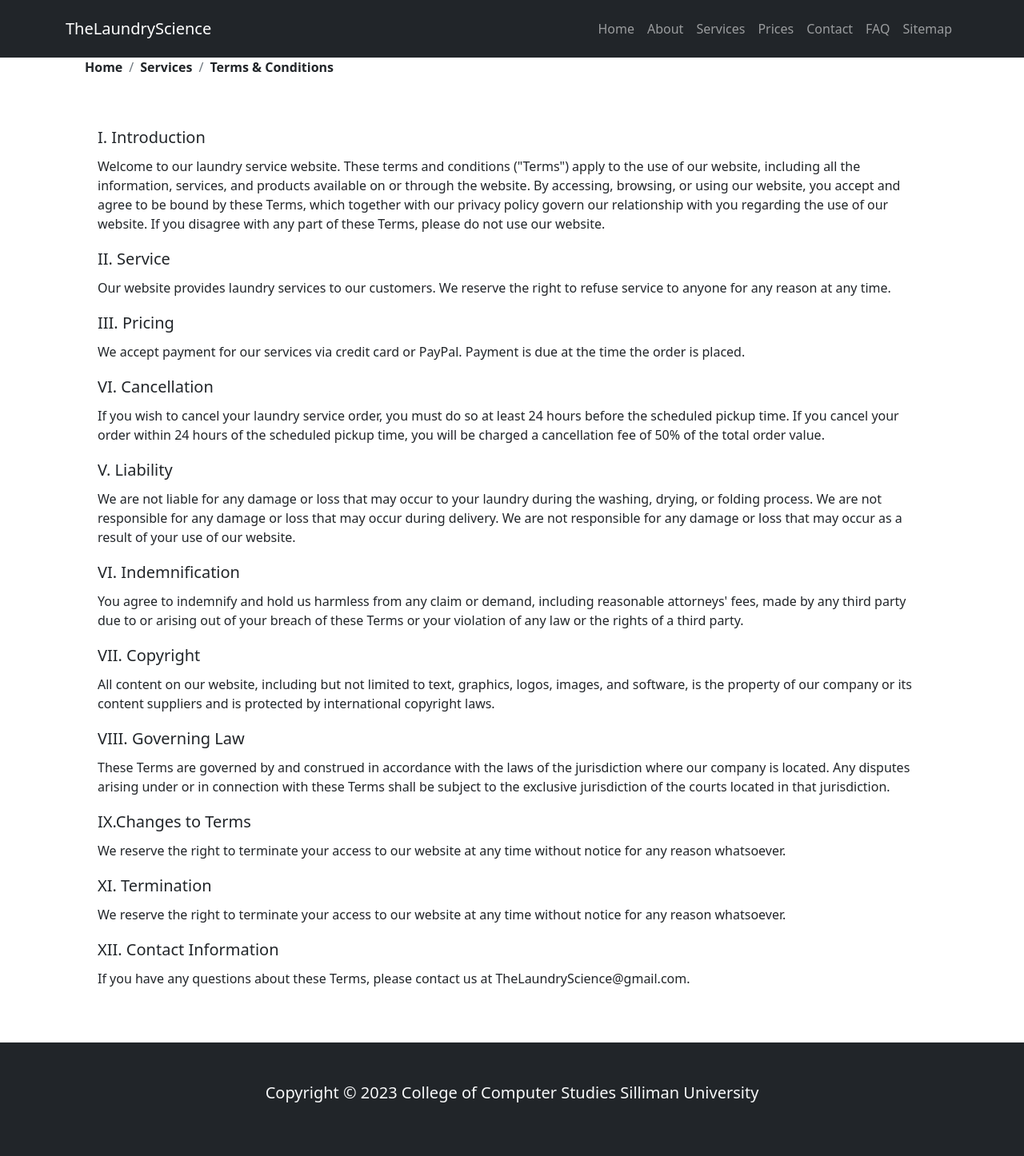
After one commit to Dous13/TheLaundryScience, a PHP site: the page made by Terms&Conditions.html in a window 1280 px wide. The commit adds this page. Shown: the whole page at 80% size. Run offline with PHP 8.4, Linux system fonts and the light colour scheme; some libraries are stand-ins or nearby versions.

Commit message:
terms and conditions added

```diff
--- a/About3.html
+++ b/About3.html
@@ -4,7 +4,7 @@
     <meta charset="UTF-8">
     <meta http-equiv="X-UA-Compatible" content="IE=edge">
     <meta name="viewport" content="width=device-width, initial-scale=1.0">
-    <title>About</title>
+    <title>About/Page 3</title>
     <link href="https://cdn.jsdelivr.net/npm/bootstrap@5.0.1/dist/css/bootstrap.min.css" rel="stylesheet" integrity="sha384-+0n0xVW2eSR5OomGNYDnhzAbDsOXxcvSN1TPprVMTNDbiYZCxYbOOl7+AMvyTG2x" crossorigin="anonymous"/>
     <link rel="stylesheet" href="https://cdn.jsdelivr.net/npm/bootstrap-icons@1.3.0/font/bootstrap-icons.css"/>
     <link href="https://api.mapbox.com/mapbox-gl-js/v2.1.1/mapbox-gl.css" rel="stylesheet"/>
--- a/Services.html
+++ b/Services.html
@@ -4,7 +4,7 @@
     <meta charset="UTF-8">
     <meta http-equiv="X-UA-Compatible" content="IE=edge">
     <meta name="viewport" content="width=device-width, initial-scale=1.0">
-    <title>About</title>
+    <title>Services</title>
     <link href="https://cdn.jsdelivr.net/npm/bootstrap@5.0.1/dist/css/bootstrap.min.css" rel="stylesheet" integrity="sha384-+0n0xVW2eSR5OomGNYDnhzAbDsOXxcvSN1TPprVMTNDbiYZCxYbOOl7+AMvyTG2x" crossorigin="anonymous"/>
     <link rel="stylesheet" href="https://cdn.jsdelivr.net/npm/bootstrap-icons@1.3.0/font/bootstrap-icons.css"/>
     <link href="https://api.mapbox.com/mapbox-gl-js/v2.1.1/mapbox-gl.css" rel="stylesheet"/>
@@ -50,13 +50,14 @@
     <section id="people" class="p-5 bg-white">
         <div class="container">
             <h2 class="text-center text-dark p-3 display-4">Services</h2>
+            <p class="text-center text-dark"><a href="Terms&Conditions.html" class="terms">Terms & Conditions </a></p>
             <div class="divider py-1 bg-info"></div>
             <div class="row g-3 py-3 justify-content-center">
                 <div class="col-md-6 col-lg-3">
                     <div class="card bg-info">
                         <div class="card-body text-center">
                             <img src="wash.png" class="rounded-circle mb-3" alt="">
-                            <h3 class="card-title mb-3"><a href="#" class="service text-white">Wash, Dry, & Fold</a></h3>
+                            <h3 class="card-title mb-3"><a href="#" class="service text-white">Wash, Hang, Dry, & Fold</a></h3>
                         </div>
                     </div>
                 </div>
--- /dev/null
+++ b/Terms&Conditions.html
@@ -0,0 +1,163 @@
+<!DOCTYPE html>
+<html lang="en">
+<head>
+    <meta charset="UTF-8">
+    <meta http-equiv="X-UA-Compatible" content="IE=edge">
+    <meta name="viewport" content="width=device-width, initial-scale=1.0">
+    <title>Terms & Conditions</title>
+    <link href="https://cdn.jsdelivr.net/npm/bootstrap@5.0.1/dist/css/bootstrap.min.css" rel="stylesheet" integrity="sha384-+0n0xVW2eSR5OomGNYDnhzAbDsOXxcvSN1TPprVMTNDbiYZCxYbOOl7+AMvyTG2x" crossorigin="anonymous"/>
+    <link rel="stylesheet" href="https://cdn.jsdelivr.net/npm/bootstrap-icons@1.3.0/font/bootstrap-icons.css"/>
+    <link href="https://api.mapbox.com/mapbox-gl-js/v2.1.1/mapbox-gl.css" rel="stylesheet"/>
+    <link rel="stylesheet" href="https://cdn.jsdelivr.net/npm/bootstrap-icons@1.3.0/font/bootstrap-icons.css">
+    <link href="style.css" rel="stylesheet">
+</head>
+<body class="servicemain">
+    <nav class="navbar navbar-expand-lg bg-dark navbar-dark py-3 sticky-top">
+        <div class="container">
+            <a href="#" class="navbar-brand">TheLaundryScience</a>
+            <button class="navbar-toggler" type="button" data-bs-toggle="collapse" data-bs-target="#navmenu">
+                <span class="navbar-toggler-icon"></span>
+            </button>
+            <div class="collapse navbar-collapse" id="navmenu">
+                <ul class="navbar-nav ms-auto">
+                    <li class="nav-item"><a href="index.html" class="nav-link">Home</a></li>
+                    <li class="nav-item"><a href="about.html" class="nav-link">About</a></li>
+                    <li class="nav-item"><a href="Services.html" class="nav-link">Services</a></li>
+                    <li class="nav-item"><a href="#Prices" class="nav-link">Prices</a></li>
+                    <li class="nav-item"><a href="#Contact" class="nav-link">Contact</a></li>
+                    <li class="nav-item"><a href="#FAQ" class="nav-link">FAQ</a></li>
+                    <li class="nav-item"><a href="#Sitemap" class="nav-link">Sitemap</a></li>
+                </ul>
+            </div>
+        </div>
+    </nav>
+
+    <div class="container">
+        <span class="section d-none d-lg-block mx-4">
+            <div class="row">
+                <div class="col">
+                    <nav aria-label="breadcrumb d-md-block">
+                        <ol class="breadcrumb">
+                          <li class="breadcrumb-item"><a href="index.html" class="bread">Home</a></li>
+                          <li class="breadcrumb-item"><a href="Services.html" class="bread">Services</a></li>
+                          <li class="breadcrumb-item active" aria-current="page"><a href="#" class="bread">Terms & Conditions</a></li>
+                        </ol>
+                    </nav>
+                </div>
+            </div>
+        </span>
+    </div>
+
+    <div class="container p-5 justify-content-evenly">
+        <div class="intro">
+            <h1 class="lead px-1">
+                I. Introduction
+            </h1>
+            <p class="p-1">
+                Welcome to our laundry service website. These terms and conditions ("Terms") apply to the use of our website, including all the information, services, and products available on or through the website. By accessing, browsing, or using our website, you accept and agree to be bound by these Terms, which together with our privacy policy govern our relationship with you regarding the use of our website. If you disagree with any part of these Terms, please do not use our website.
+            </p>
+        </div>
+
+        <div class="intro">
+            <h1 class="lead px-1">
+                II. Service
+            </h1>
+            <p class="p-1">
+                Our website provides laundry services to our customers. We reserve the right to refuse service to anyone for any reason at any time.
+            </p>
+        </div>
+
+        <div class="intro">
+            <h1 class="lead px-1">
+                III. Pricing
+            </h1>
+            <p class="p-1">
+                We accept payment for our services via credit card or PayPal. Payment is due at the time the order is placed.
+            </p>
+        </div>
+
+        <div class="intro">
+            <h1 class="lead px-1">
+            VI. Cancellation
+            </h1>
+            <p class="p-1">
+                If you wish to cancel your laundry service order, you must do so at least 24 hours before the scheduled pickup time. If you cancel your order within 24 hours of the scheduled pickup time, you will be charged a cancellation fee of 50% of the total order value.
+            </p>
+        </div>
+
+        <div class="intro">
+            <h1 class="lead px-1">
+                V. Liability
+            </h1>
+            <p class="p-1">
+                We are not liable for any damage or loss that may occur to your laundry during the washing, drying, or folding process. We are not responsible for any damage or loss that may occur during delivery. We are not responsible for any damage or loss that may occur as a result of your use of our website.
+            </p>
+        </div>
+
+        <div class="intro">
+            <h1 class="lead px-1">
+                VI. Indemnification
+            </h1>
+            <p class="p-1">
+                You agree to indemnify and hold us harmless from any claim or demand, including reasonable attorneys' fees, made by any third party due to or arising out of your breach of these Terms or your violation of any law or the rights of a third party.
+            </p>
+        </div>
+
+        <div class="intro">
+            <h1 class="lead px-1">
+                VII. Copyright
+            </h1>
+            <p class="p-1">
+                All content on our website, including but not limited to text, graphics, logos, images, and software, is the property of our company or its content suppliers and is protected by international copyright laws.
+            </p>
+        </div>
+
+        <div class="intro">
+            <h1 class="lead px-1">
+                VIII. Governing Law
+            </h1>
+            <p class="p-1">
+                These Terms are governed by and construed in accordance with the laws of the jurisdiction where our company is located. Any disputes arising under or in connection with these Terms shall be subject to the exclusive jurisdiction of the courts located in that jurisdiction.
+            </p>
+        </div>
+
+        <div class="intro">
+            <h1 class="lead px-1">
+                IX.Changes to Terms
+            </h1>
+            <p class="p-1">
+                We reserve the right to terminate your access to our website at any time without notice for any reason whatsoever.
+            </p>
+        </div>
+
+        <div class="intro">
+            <h1 class="lead px-1">
+                XI. Termination
+            </h1>
+            <p class="p-1">
+                We reserve the right to terminate your access to our website at any time without notice for any reason whatsoever.
+            </p>
+        </div>
+
+        <div class="intro">
+            <h1 class="lead px-1">
+                XII. Contact Information
+            </h1>
+            <p class="p-1">
+                If you have any questions about these Terms, please contact us at TheLaundryScience@gmail.com.
+            </p>
+        </div>
+
+    </div>
+
+    <footer class="p-5 bg-dark text-light text-center position-relative">
+        <div class="container">
+            <p class="lead">
+                Copyright &copy; 2023 College of Computer Studies Silliman University
+            </p>
+        </div>
+    </footer>
+
+    <script src="https://cdn.jsdelivr.net/npm/bootstrap@5.0.2/dist/js/bootstrap.bundle.min.js" integrity="sha384-MrcW6ZMFYlzcLA8Nl+NtUVF0sA7MsXsP1UyJoMp4YLEuNSfAP+JcXn/tWtIaxVXM" crossorigin="anonymous"></script>
+</body>
+</html>
--- a/about2.html
+++ b/about2.html
@@ -4,7 +4,7 @@
     <meta charset="UTF-8">
     <meta http-equiv="X-UA-Compatible" content="IE=edge">
     <meta name="viewport" content="width=device-width, initial-scale=1.0">
-    <title>About</title>
+    <title>About/Page 2</title>
     <link href="https://cdn.jsdelivr.net/npm/bootstrap@5.0.1/dist/css/bootstrap.min.css" rel="stylesheet" integrity="sha384-+0n0xVW2eSR5OomGNYDnhzAbDsOXxcvSN1TPprVMTNDbiYZCxYbOOl7+AMvyTG2x" crossorigin="anonymous"/>
     <link rel="stylesheet" href="https://cdn.jsdelivr.net/npm/bootstrap-icons@1.3.0/font/bootstrap-icons.css"/>
     <link href="https://api.mapbox.com/mapbox-gl-js/v2.1.1/mapbox-gl.css" rel="stylesheet"/>
--- a/style.css
+++ b/style.css
@@ -38,3 +38,13 @@
 .service:hover{
     color: #212529;
 }
+
+.terms{
+    text-decoration: none;
+    color: #212529;
+}
+
+.terms:hover{
+    text-decoration: underline;
+    color: #212529;
+}
```
